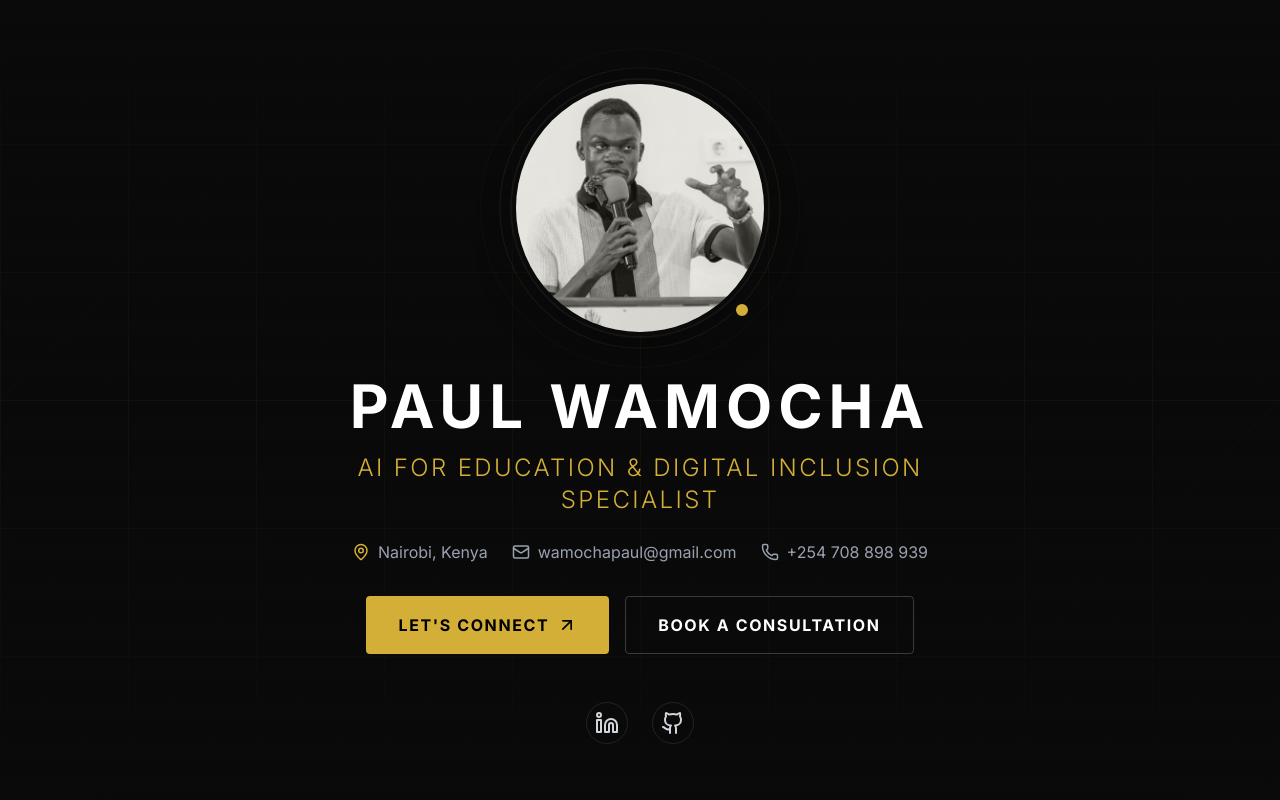
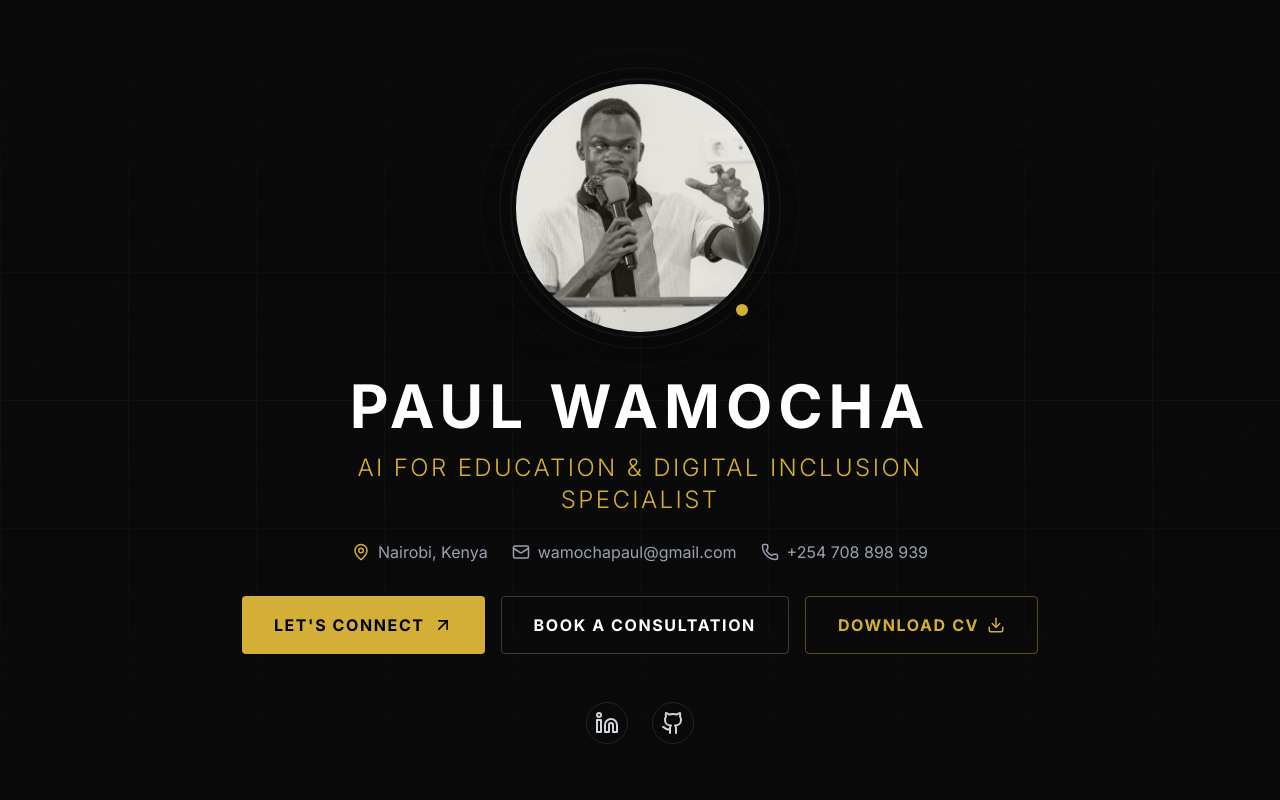
Before and after one commit to wafspaul/paul-portfolio, a React (Vite) app: page / in a window 1280 px wide. Shown: the top 800 px of the page. Built offline with nearby package versions, Linux system fonts and the light colour scheme.

Commit message:
feat: add Download CV button and CV PDF

```diff
--- a/components/Hero.tsx
+++ b/components/Hero.tsx
@@ -1,6 +1,6 @@
 
 import React from 'react';
-import { Mail, Linkedin, Github, Phone, MapPin, ArrowUpRight } from 'lucide-react';
+import { Mail, Linkedin, Github, Phone, MapPin, ArrowUpRight, Download } from 'lucide-react';
 
 const Hero: React.FC = () => {
   return (
@@ -71,6 +71,15 @@ const Hero: React.FC = () => {
         >
           Book a Consultation
         </a>
+        <a
+          href="/paul-wamocha-cv.pdf"
+          download
+          aria-label="Download Paul Wamocha CV"
+          className="px-8 py-4 border border-bronze/40 text-bronze font-bold uppercase tracking-widest rounded-sm hover:bg-bronze hover:text-black transition-all flex items-center gap-2"
+        >
+          Download CV
+          <Download size={18} aria-hidden="true" />
+        </a>
       </div>
 
       <div className="flex gap-6">
```
Also changed, not shown: 1 other file (tests, documents, lock files or other folders).
